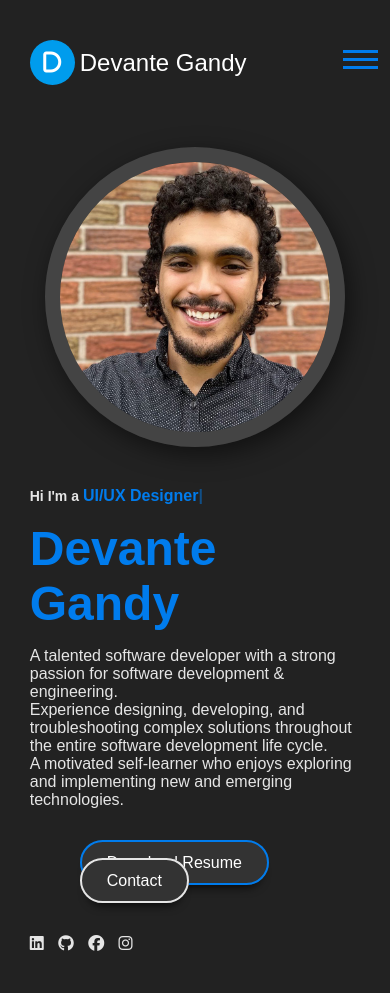
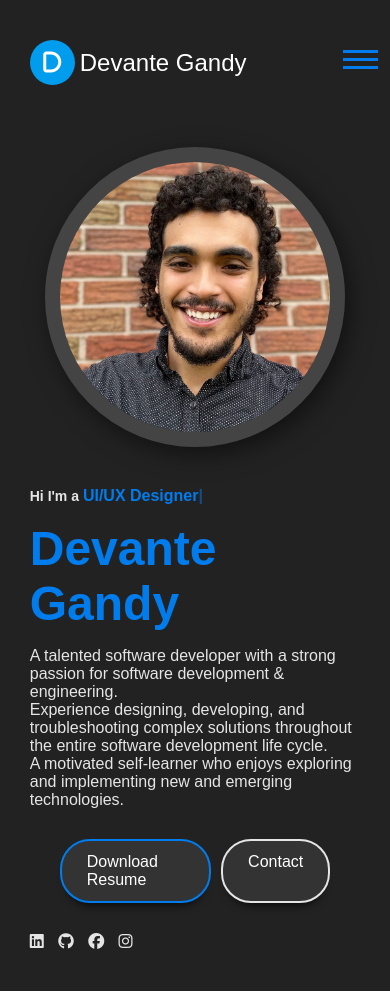
Before and after one commit to dev4ntegandy/portfolio, a plain HTML site: page index.html in a window 390 px wide. Shown: the top 993 px of the page. Drawn offline with nearby package versions, Linux system fonts and the light colour scheme.

Commit message:
fixing mobile responsive

```diff
--- a/style.css
+++ b/style.css
@@ -232,4 +232,8 @@ margin-right: 2.5rem;
         padding: 40px 0px;
 
     }
+    .btns {
+        margin: 25px;
+        display: flex;
+    }
 }
```
